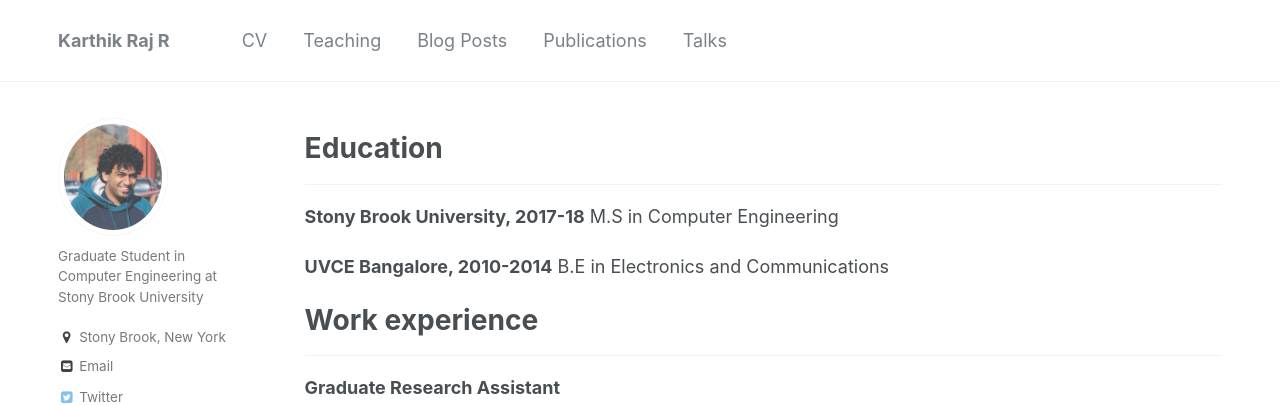
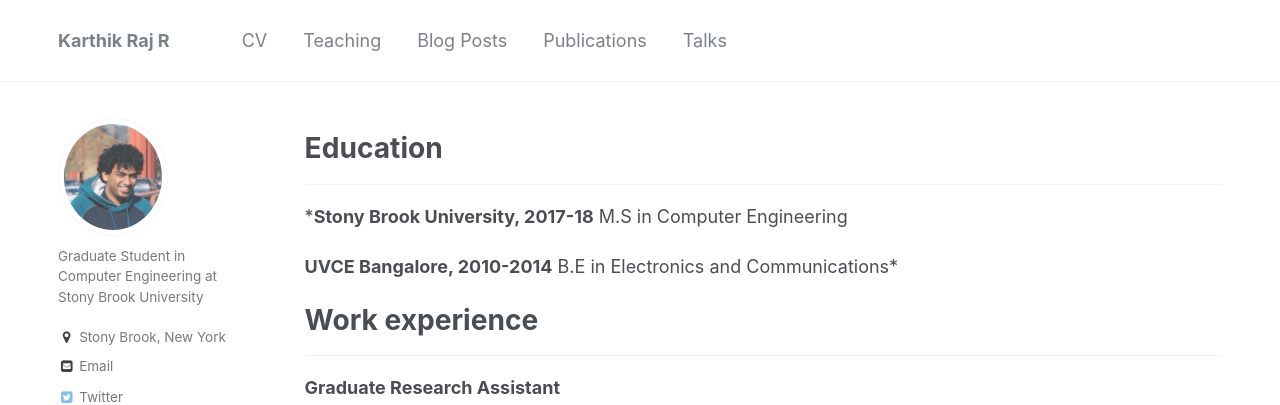
Before and after one commit to Karthik4293/Karthik4293.github.io, a Jekyll site: the page built from _pages/cv.md, in a window 1280 px wide and 900 px high. Shown: the top 405 px of the window. Built offline with Jekyll 4.4.1, drawn with Linux system fonts in a browser that asks for light colours.

Commit message:
updating CV

```diff
--- a/_pages/cv.md
+++ b/_pages/cv.md
@@ -9,11 +9,11 @@ redirect_from:
 Education
 =====
 -----
-<b>Stony Brook University, 2017-18</b>
+*<b>Stony Brook University, 2017-18</b>
    M.S in Computer Engineering
 
 <b>UVCE Bangalore, 2010-2014</b>
-   B.E in Electronics and Communications
+   B.E in Electronics and Communications*
 
 
 Work experience
```
